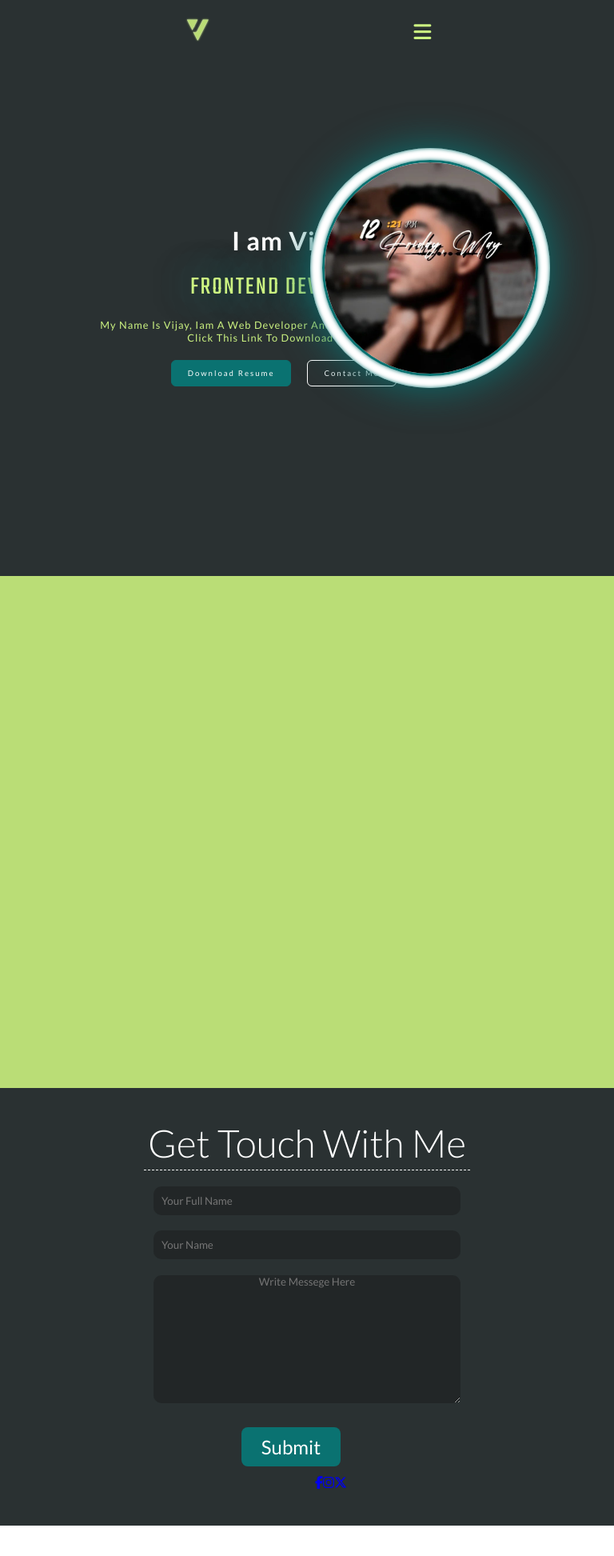
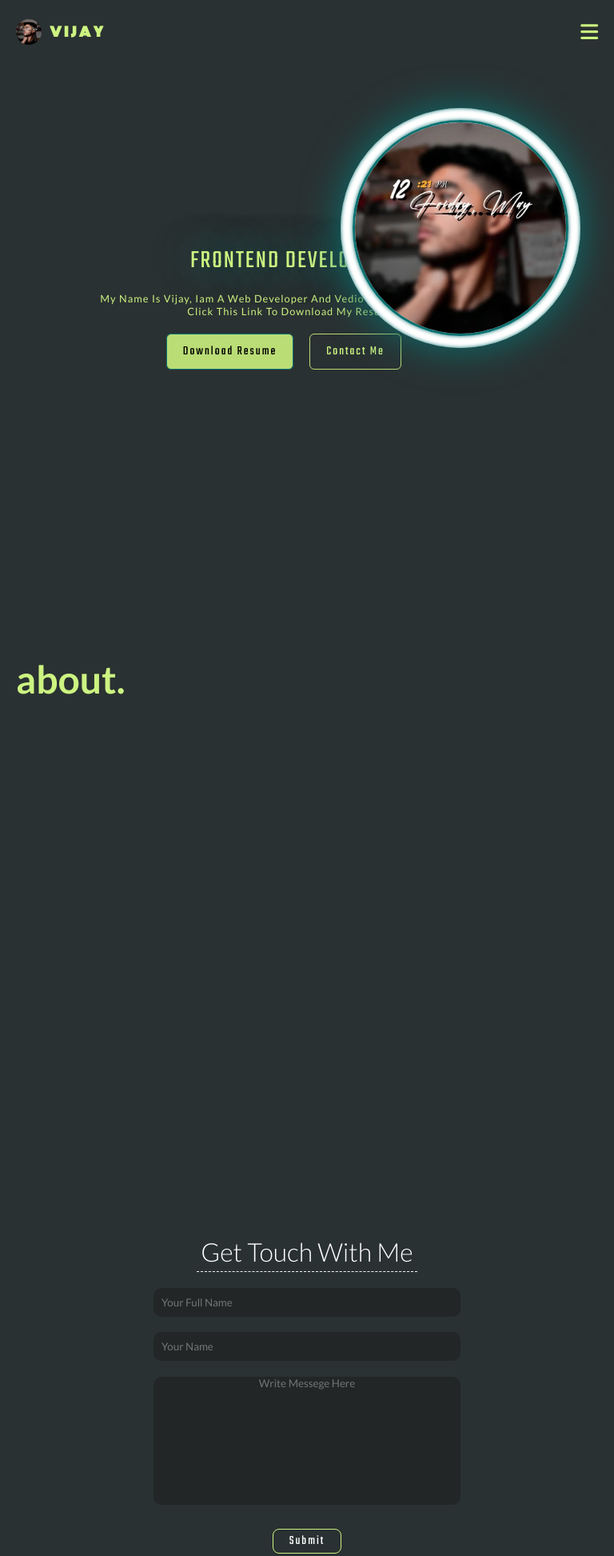
Before and after one commit to vijay9837/My-Portfolio, a plain HTML site: page index.html in a window 768 px wide. Shown: the top 1945 px of the page at 80% size. Before the commit the page ends 1907 px from the top, so only its background shows below. Drawn offline with nearby package versions, Linux system fonts and the light colour scheme; a web font is replaced by a local one.

Commit message:
update html and css

```diff
--- a/index.html
+++ b/index.html
@@ -5,7 +5,11 @@
     <meta name="viewport" content="width=device-width, initial-scale=1.0" />
     <title>responsive layout</title>
     <link rel="stylesheet" href="style.css" />
-    <link rel="shortcut icon" href="favicon_io (1)/favicon.ico" type="image/x-icon">
+    <link
+      rel="shortcut icon"
+      href="favicon_io (1)/favicon.ico"
+      type="image/x-icon"
+    />
     <script
       src="https://kit.fontawesome.com/f3a622ed36.js"
       crossorigin="anonymous"
@@ -15,7 +19,8 @@
     <div class="container">
       <div class="box nav">
         <div class="logo">
-         <img src="logo.png" alt="">
+          <img src="vijay.jpg" alt="" />
+          <h2>Vijay</h2>
         </div>
         <input type="checkbox" id="check" />
         <label for="check" class="menu">
@@ -23,29 +28,27 @@
         </label>
         <ul>
           <li><a class="active" href="#">home</a></li>
-          <li><a href="#">product</a></li>
           <li><a href="#">services</a></li>
-          <li><a href="#">blog</a></li>
-          <li><a href="#">gallery</a></li>
+          <li><a href="#Contact">Contact </a></li>
         </ul>
       </div>
 
       <div class="icons-container">
         <a
-          class="icons1"
+          class="icons"
           class=""
           href="https://www.facebook.com/profile.php?id=100050356692272"
           target="_blank"
           ><i class="fa-brands fa-facebook-f"></i
         ></a>
         <a
-          class="icons2"
+          class="icons"
           href="https://www.instagram.com/vijay_._000/"
           target="_blank"
           ><i class="fa-brands fa-instagram"></i
         ></a>
         <a
-          class="icons3"
+          class="icons"
           href="https://x.com/Vijay48687559?t=-vvt31qwy-K3LP6tZCy_7w&s=09"
           target="_blank"
           ><i class="fa-brands fa-x-twitter"></i
@@ -54,8 +57,6 @@
 
       <div class="box box2">
         <div class="my-description">
-          <div class="myname">I am Vijay</div>
-          <br />
           <div class="typedjs">
             <!-- Element to contain animated typing -->
             <span id="element"></span>
@@ -66,9 +67,7 @@
             <!-- Setup and start animation! -->
             <script>
               var typed = new Typed("#element", {
-                strings: [
-                  "FRONTEND DEVELOPER.",
-                ],
+                strings: ["FRONTEND DEVELOPER."],
                 typeSpeed: 90,
               });
             </script>
@@ -89,8 +88,10 @@
           <img class="image" src="vijay.jpg" alt="" />
         </div>
       </div>
-      <div class="box box3"></div>
-      <div class="box box4">
+      <div class="box box3">
+        <h2>about.</h2>
+      </div>
+      <div class="box box4" id="Contact">
         <div class="contact-me">
           <h2>Get Touch With <span>Me</span></h2>
           <form action="#">
@@ -117,23 +118,23 @@
             ></textarea>
             <button class="Submit-btn">Submit</button>
           </form>
-        </div>
+
           <div class="footer-icons-container">
             <a
-            class="icons1"
+              class="icons"
               class=""
               href="https://www.facebook.com/profile.php?id=100050356692272"
               target="_blank"
               ><i class="fa-brands fa-facebook-f"></i
             ></a>
             <a
-            class="icons2"
+              class="icons"
               href="https://www.instagram.com/vijay_._000/"
               target="_blank"
               ><i class="fa-brands fa-instagram"></i
             ></a>
             <a
-            class="icons3"
+              class="icons"
               href="https://x.com/Vijay48687559?t=-vvt31qwy-K3LP6tZCy_7w&s=09"
               target="_blank"
               ><i class="fa-brands fa-x-twitter"></i
@@ -141,5 +142,6 @@
           </div>
         </div>
       </div>
+    </div>
   </body>
 </html>
--- a/style.css
+++ b/style.css
@@ -2,7 +2,9 @@
 @import url("https://fonts.googleapis.com/css2?family=Playwrite+CU:wght@100..400&display=swap");
 @import url("https://fonts.googleapis.com/css2?family=Pacifico&display=swap");
 @import url("https://fonts.googleapis.com/css2?family=Pacifico&family=Teko:wght@300..700&display=swap");
-@import url('https://fonts.googleapis.com/css2?family=Mrs+Saint+Delafield&family=Zen+Tokyo+Zoo&display=swap');
+@import url("https://fonts.googleapis.com/css2?family=Mrs+Saint+Delafield&family=Zen+Tokyo+Zoo&display=swap");
+@import url("https://fonts.googleapis.com/css2?family=Monoton&display=swap");
+
 * {
   margin: 0;
   padding: 0;
@@ -14,48 +16,70 @@
 
 :root {
   --text-color: #ccf381;
+  --btn-background-color: #badd76;
+  --btn-font-size: 1.5rem;
+  --btn-font-fanily: "teko";
 }
 .container {
-overflow: hidden;
-  display: grid;
-  grid-template-columns: 70% 30%;
-  grid-template-rows: 80px 80vh 80vh;
-  transition: 0.3s;
+  display: flex;
+  flex-direction: column;
 }
-
 .box3 {
-  background-color: #badd76;
+  height: 100vh;
+  background-color: #2a3132;
 }
 .box4 {
+  height: 100vh;
   overflow: hidden;
   display: flex;
   flex-direction: column;
   justify-content: center;
+  align-items: center;
   background-color: #2a3132;
   grid-column: span 3;
 }
+.logo {
+  margin: 0px 20px;
+  display: flex;
+  flex-direction: row;
+  align-items: center;
+  justify-content: center;
+  cursor: pointer;
+}
 .logo img {
-  width: 9rem;
-  margin: 20px 100px 0px 0px;
+  width: 3rem;
+  border-radius: 50%;
+}
+.logo h2 {
+  font-size: 1.5rem;
+  letter-spacing: 3px;
+  padding-left: 20px;
+  text-transform: uppercase;
+  color: var(--text-color);
+  font-family: "Monoton", sans-serif;
 }
 .nav {
-   grid-column: span 3;
+  grid-column: span 3;
   width: 100%;
   display: flex;
   height: 80px;
-  justify-content: space-evenly;
-  background: linear-gradient(to right,#2a3132 70%, #badd76 30%);
+  justify-content: space-between;
+  background-color: #2a3132;
   transition: 0.3s;
   align-items: center;
   overflow: hidden;
+  z-index: 11111;
 }
 .nav ul {
   display: flex;
+  visibility: visible;
+  transition: .3s;
 }
+
 
 .nav ul li a {
   display: block;
-  color: var(--text-color);
+  color: white;
   font-weight: bold;
   margin-right: 10px;
   text-transform: uppercase;
@@ -65,49 +89,14 @@ overflow: hidden;
   position: relative; /* Add this line */
 }
 .nav ul li a:hover {
-  color: #0a7271;
+  color: var(--text-color);
 }
 .nav ul li .active {
-  color: #0a7271;
+  color: var(--text-color);
 }
 .nav ul li .active:hover {
   color: white;
 }
-
-.nav ul li a::before {
-  content: "";
-  position: absolute;
-  width: 0;
-  height: 2px;
-  display: block;
-  background: #fff;
-  transition: width 0.3s ease, left 0.3s ease;
-  left: 0;
-  bottom: 0;
-}
-
-.nav ul li a:hover::before {
-  width: 100%;
-  left: 0;
-}
-.nav ul li a::after {
-  content: "";
-  position: absolute;
-  width: 100%;
-  height: 2px;
-  display: block;
-  background: #fff;
-  transition: width 0.3s ease, left 0.3s ease;
-  right: 0;
-  bottom: 0;
-  width: 0;
-}
-
-.nav ul li a:hover::after {
-  width: 100%; /* Change width to full on hover */
-  left: 0; /* Ensure it starts from the left */
-}
-
 #check {
   display: none;
 }
@@ -135,21 +124,15 @@ overflow: hidden;
   color: var(--text-color);
   cursor: pointer;
   margin-left: -10px;
-
   font-size: 30px;
   transition: 0.3s;
 }
-.icons1 i:hover {
-  color: blue;
-}
-.icons2 i:hover {
-  color: rgb(252, 8, 179);
-}
-.icons3 i:hover {
-  color: #100f0fdf;
+.icons i:hover {
+  color: #f3f8ea;
 }
 
 .box2 {
+  height: 90vh;
   display: flex;
   align-items: center;
   justify-content: space-evenly;
@@ -182,32 +165,33 @@ overflow: hidden;
 }
 .btn {
   cursor: pointer;
-  font-size: 1.5rem;
+  font-size: var(--btn-font-size);
   font-weight: 400;
   padding: 10px 20px;
   margin-right: 20px;
   border-radius: 6px;
   text-align: center;
   letter-spacing: 2px;
+  font-family: var(--btn-font-fanily);
 }
 .btn:nth-child(1) {
-  color: white;
-  background-color: #0a7271;
+  background-color: var(--btn-background-color);
   border: 1px solid #0a7271;
   transition: 0.3s;
 }
 
 .btn:nth-child(1):hover {
-  background-color: #0f9f9d;
+  background-color: #ccf381;
 }
 .btn:nth-child(2) {
-  color: white;
-  border: 1px solid white;
-  background-color: #2a3132;
+  color: var(--text-color);
+  border: 1px solid var(--btn-background-color);
+  background-color: transparent;
   transition: 0.3s;
 }
 .btn:nth-child(2):hover {
   color: #ffffffce;
+  box-shadow: 0px 0px 5px #ccf381;
   border: 1px solid #ffffffce;
 }
 .myname {
@@ -215,7 +199,18 @@ overflow: hidden;
   font-weight: bolder;
   color: white;
 }
-
+.circle-container {
+  display: flex;
+  left: 0;
+  right: 0;
+  width: 200px;
+  height: 200px;
+  margin: 85px auto;
+  align-items: center;
+  justify-content: center;
+  top: 50px;
+  position: absolute;
+}
 .circle {
   position: absolute;
   width: 100%;
@@ -225,7 +220,7 @@ overflow: hidden;
 }
 .circle:nth-child(1) {
   background-color: white;
-  box-shadow: 0px 0px 50px #0a7271, inset 0px 0px 5px #0a7271;
+  box-shadow: 0px 0px 50px #badd76, inset 0px 0px 5px #badd76;
 }
 .circle:nth-child(2) {
   width: 90%;
@@ -237,6 +232,13 @@ overflow: hidden;
   border: 3px solid #0a7271;
   box-shadow: 0px 0px 5px #0a7271;
   border-radius: 50%;
+}
+/* ---------------------------------box 3--------------------- */
+.box3 h2 {
+  color: var(--text-color);
+  font-size: 3rem;
+
+  margin: 20px;
 }
 .contact-me {
   display: flex;
@@ -285,51 +287,81 @@ overflow: hidden;
   border-radius: 10px;
   background-color: #11111152;
   border: none;
+  resize: none;
 }
 .Submit-btn {
   margin: 10px;
+  font-size: var(--btn-font-size);
   font-size: 1.5rem;
-  margin-right: 50px;
-  padding: 10px 25px;
-  background-color: #0a7271;
+  padding: 5px 25px;
+  background-color: transparent;
   border-radius: 8px;
-  border: none;
-  font-family: "lato";
+  border: 1px solid var(--text-color);
+  font-family: var(--btn-font-fanily);
   color: white;
+  letter-spacing: 2px;
   transition: 0.3s;
 }
 .Submit-btn:hover {
-  background-color: #0f9f9d;
-  box-shadow: 0px 0px 10px #0f9f9d;
+  box-shadow: 0px 0px 10px #ccf381;
 }
 .footer-icons-container {
-  margin: 30px;
-  width: 100vw;
+  margin: 40px 0px 0px 0px;
+
+  height: fit-content;
+  width: 400px;
+  display: contents;
   display: flex;
+
   align-items: center;
-  justify-content: center;
+  justify-content: space-around;
   flex-direction: row;
 }
+.footer-icons-container i {
+  font-size: 2rem;
+  cursor: pointer;
+  color: var(--text-color);
+  transition: all 0.3s;
+}
+
 @media (max-width: 768px) {
+  .logo img {
+    width: 2rem;
+    margin: 0;
+
+  }
+  .logo h2 {
+    font-size: 1rem;
+    padding-left: 10px;
+
+  }
   .nav {
     background: #2a3132;
   }
-  .logo img {
-    width: 5rem;
-    margin: 0;
+
+  .nav {
+    position: fixed;
   }
   .nav ul {
-    left: -100%;
-    width: 100%;
+    right: 20px;
+    width: 200px;
     top: 80px;
-    position: absolute;
-    height: 100%;
+    position: fixed;
+    height: 250px;
+    border: 1px solid #badd76;
+    box-shadow: 0px 0px 5px #f3f8ea;
+    border-radius: 5px;
     backdrop-filter: blur(10px);
-    background-color: transparent;
+    background: transparent;
+    backdrop-filter: blur(10px);
+    display: none;
+    text-align: center;
+    transition: all 0.3s ease-in-out; /* Ensure transition is applied here as well */
+  }
+
+  #check:checked ~ ul {
     display: block;
-    text-align: center;
-    transition: 0.3s;
-    z-index: 1111111;
+    transition: all 0.3s ease-in-out; /* Ensure transition is applied here as well */
   }
 
   .nav ul li {
@@ -342,10 +374,7 @@ overflow: hidden;
     cursor: pointer;
     transition: 0.3s;
   }
-  #check:checked ~ ul {
-    width: 50%;
-    left: 0%;
-  }
+
   #check:checked ~ .menu i:before {
     content: "\f060";
     transition: 0.3s;
@@ -354,16 +383,16 @@ overflow: hidden;
     grid-column: span 3;
   }
   .box2 {
-    grid-column: span 3;
+    height: 100vh;
   }
   .box3 {
+    height: 80vh;
+    background-color: #2a3132;
     grid-column: span 3;
   }
   .my-description {
     position: relative;
-    padding: 0;
-    margin: 0;
-    align-self: flex-end;
+    justify-content: last baseline;
   }
 
   .icons-container {
@@ -403,30 +432,52 @@ overflow: hidden;
   .buttons-container {
     justify-content: center;
   }
+  .contact-me h2 {
+    font-size: 1.5rem;
+  }
+  .Submit-btn {
+    padding: 3px 20px;
+    font-size: 1rem;
+  }
+  .footer-icons-container {
+    width: 200px;
+  }
+  .footer-icons-container i {
+    font-size: 1.2rem;
+  }
+
 }
 
 /* Default styles for mobile devices */
-.circle-container {
-  display: flex;
-  left: 0;
-  right: 0;
-  width: 200px;
-  height: 200px;
-  margin: 85px auto;
-  align-items: center;
-  justify-content: center;
-  top: 50px;
-  position: absolute;
-}
 
 /* Styles for iPad (portrait and landscape) */
 @media (min-width: 768px) and (max-width: 1024px) {
   .circle-container {
-    top: 100px;
-    left: 70%;
+    display: flex;
+    left: 50%;
     width: 300px;
     height: 300px;
-    transform: translateX(-50%);
+    margin: 85px auto;
+    align-items: center;
+    justify-content: center;
+    top: 50px;
+    position: absolute;
+  }
+  .circle {
+    position: absolute;
+    width: 100%;
+    height: 100%;
+    border-radius: 50%;
+    background-color: #0a7271;
+  }
+  .circle:nth-child(1) {
+    background-color: white;
+    box-shadow: 0px 0px 50px #0a7271, inset 0px 0px 5px #0a7271;
+  }
+  .circle:nth-child(2) {
+    width: 90%;
+    height: 90%;
+    background-color: white;
   }
   .my-description {
     font-size: 0.8rem;
@@ -450,12 +501,20 @@ overflow: hidden;
   .box4 {
     grid-column: span 3;
   }
-}
-@media (max-width: 878px) {
-  .btn {
-    font-size: 0.6rem;
+  .contact-me h2 {
+    font-size: 2rem;
+  }
+  .Submit-btn {
+    font-size: 1rem;
+  }
+  .footer-icons-container {
+    width: 300px;
+  }
+  .footer-icons-container i {
+    font-size: 1.5rem;
   }
 }
+
 /* Styles for laptops and larger screens */
 @media (min-width: 1025px) {
   .circle-container {
@@ -484,4 +543,11 @@ overflow: hidden;
   .nav ul li a {
     font-size: 0.7rem;
   }
+  .footer-icons-container {
+    width: 150px;
+  }
+  .footer-icons-container i {
+    font-size: 1.1rem;
+  }
+
 }
```
Lines whose indentation alone changed are shown as unchanged.
